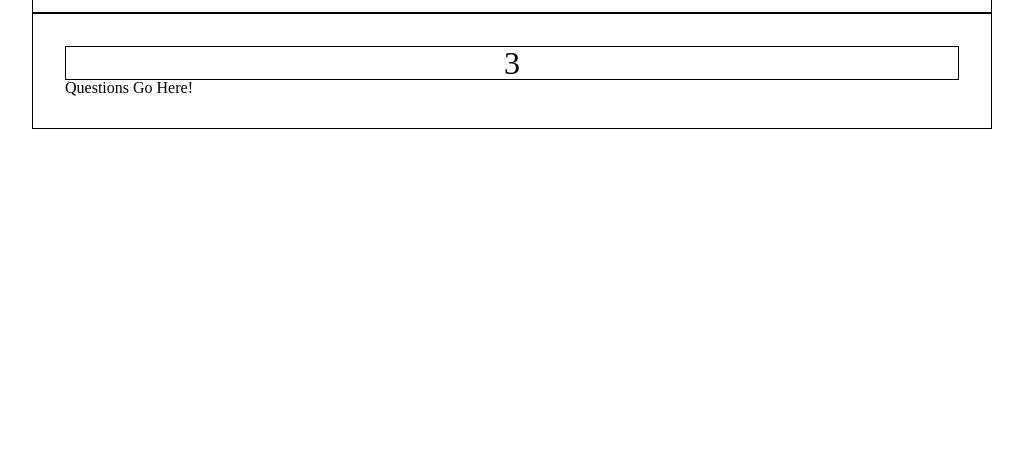
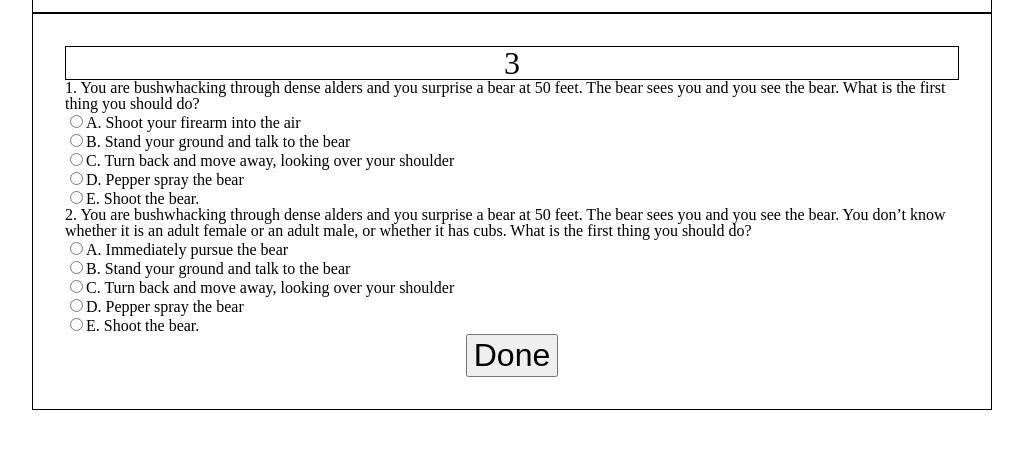
Before and after one commit to hoomanfor/bear-saftey-trivia, a plain HTML site: page index.html in a window 1280 px wide. Both pictures are taken after a click on the button "Start". Shown: the part 61-510 px from the top of the page, without its empty margins (128-1151 px from the left). Drawn offline with nearby package versions, Linux system fonts and the light colour scheme.

Commit message:
added two questions for test

```diff
--- a/assets/javascript/app.js
+++ b/assets/javascript/app.js
@@ -24,3 +24,7 @@ $("#start").click(function(event) {
     $("#questions").css("display", "block");
     start()
 });
+
+$("#done").click(function(event) {
+    console.log($("input:checked").length)
+})
--- a/index.html
+++ b/index.html
@@ -22,7 +22,21 @@
                 <button type="button" id="start" class="start">Start</button>
                 <section id="questions" class="questions">
                     <div class="timer"><span id="timer"></span></div>
-                    <div>Questions Go Here!</div>
+                    <form>
+                        <p>1. You are bushwhacking through dense alders and you surprise a bear at 50 feet. The bear sees you and you see the bear. What is the first thing you should do?</p>
+                        <input type="radio" name="question-1" value="A">A. Shoot your firearm into the air<br>
+                        <input type="radio" name="question-1" value="B">B. Stand your ground and talk to the bear<br>
+                        <input type="radio" name="question-1" value="C">C. Turn back and move away, looking over your shoulder<br>
+                        <input type="radio" name="question-1" value="D">D. Pepper spray the bear<br>
+                        <input type="radio" name="question-1" value="D">E. Shoot the bear.
+                        <p>2. You are bushwhacking through dense alders and you surprise a bear at 50 feet. The bear sees you and you see the bear. You don’t know whether it is an adult female or an adult male, or whether it has cubs. What is the first thing you should do?</p>
+                        <input type="radio" name="question-2" value="A">A. Immediately pursue the bear<br>
+                        <input type="radio" name="question-2" value="B">B. Stand your ground and talk to the bear<br>
+                        <input type="radio" name="question-2" value="C">C. Turn back and move away, looking over your shoulder<br>
+                        <input type="radio" name="question-2" value="D">D. Pepper spray the bear<br>
+                        <input type="radio" name="question-2" value="D">E. Shoot the bear.
+                        <button type="button" id="done" class="done">Done</button>
+                    </form>
                 </section>
             </main>
         </div>
```
